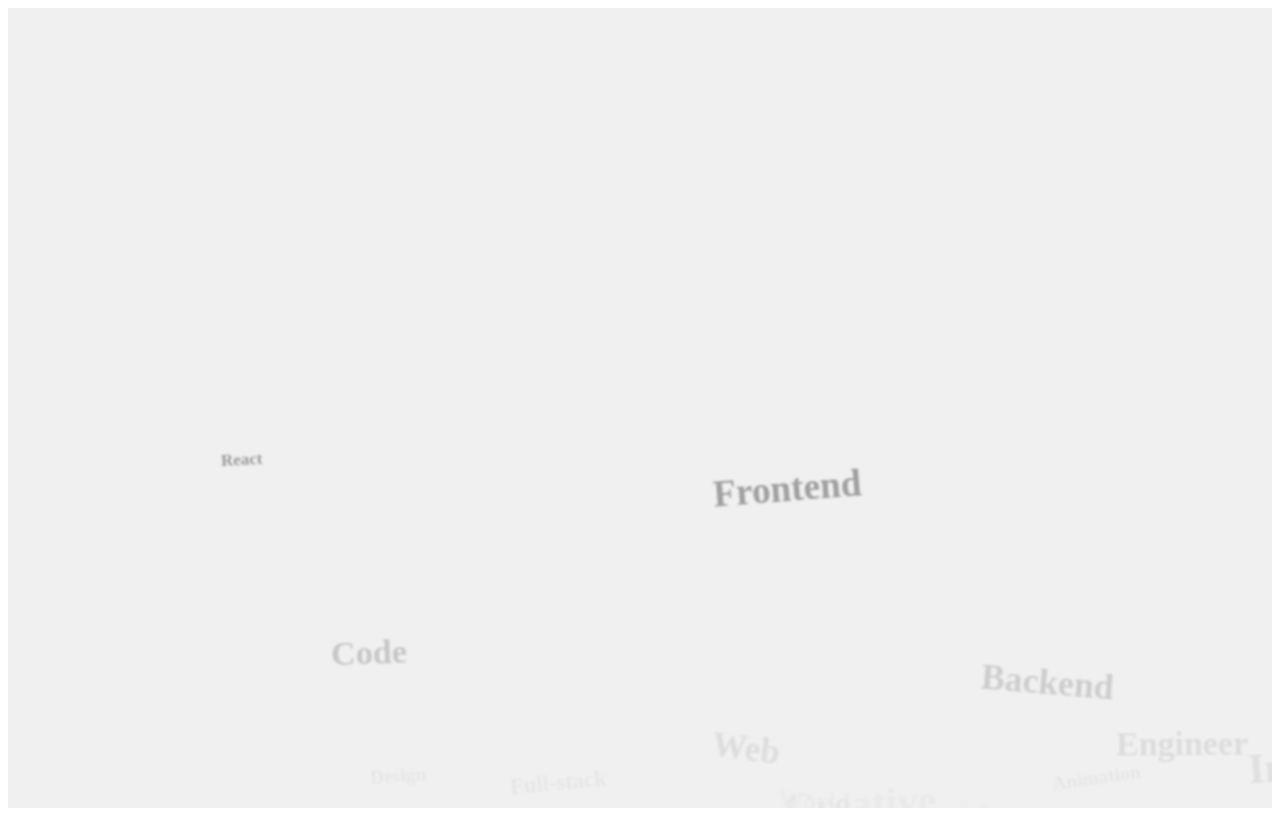
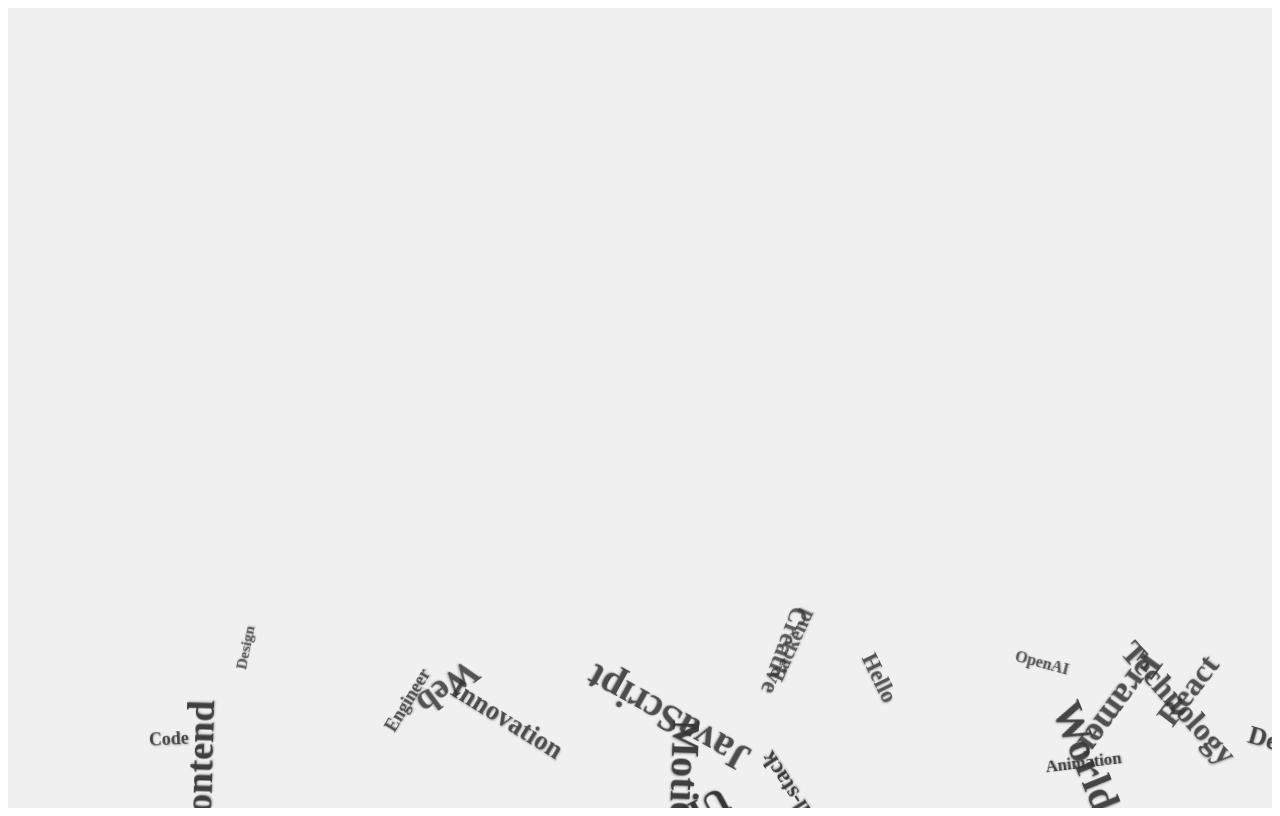
Before and after one commit to ankurhalder/falllling-words, a React (Vite) app: page / in a window 1280 px wide. Built offline with nearby package versions, Linux system fonts and the light colour scheme.

Commit message:
chore: Update FallingWordsAnimation component with additional words and animation effects

```diff
--- a/src/FallingWordsAnimation.jsx
+++ b/src/FallingWordsAnimation.jsx
@@ -45,24 +45,30 @@ const FallingWordsAnimation = () => {
             fontWeight: "bold",
             color: "#333",
             zIndex: 100,
-            filter: "blur(1px)", // Add a slight blur effect
             opacity: 1,
+            textShadow: "1px 1px 2px rgba(0, 0, 0, 0.3)", // Add subtle text shadow
+          }}
+          initial={{
+            opacity: 0,
+            y: "-10vh", // Start slightly above the top of the screen
+            scale: 0.5, // Start small
           }}
           animate={{
-            top: "100vh",
-            y: (custom) => `${100 + custom * 50}vh`, // Adjust based on custom prop for parallax effect
-            rotate: `${(Math.random() - 0.5) * 20}deg`,
+            y: "100vh",
+            rotate: `${(Math.random() - 0.5) * 360}deg`,
             scale: 1,
-            opacity: 0, // Fade out
+            opacity: 1,
+            transitionEnd: {
+              opacity: 0, // Fade out at end of animation
+            },
           }}
           transition={{
-            duration: 3 + Math.random() * 3,
-            ease: "easeInOut",
+            duration: 4 + Math.random() * 3, // Randomize duration
+            ease: "easeOut", // Smooth easing with a gradual slowdown
             repeat: Infinity,
             repeatType: "mirror",
             delay: Math.random() * 2,
           }}
-          custom={Math.random() * 2} // Custom prop for parallax effect
         >
           {word}
         </motion.span>
```
